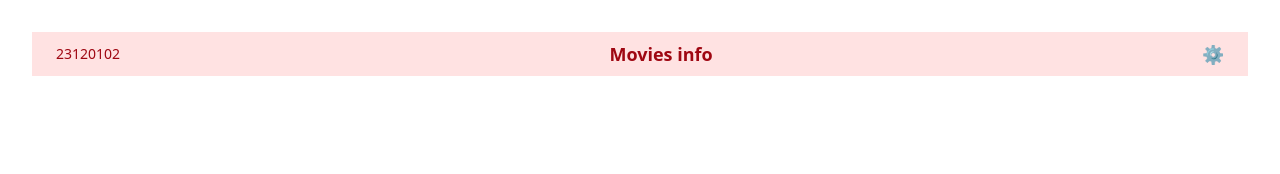
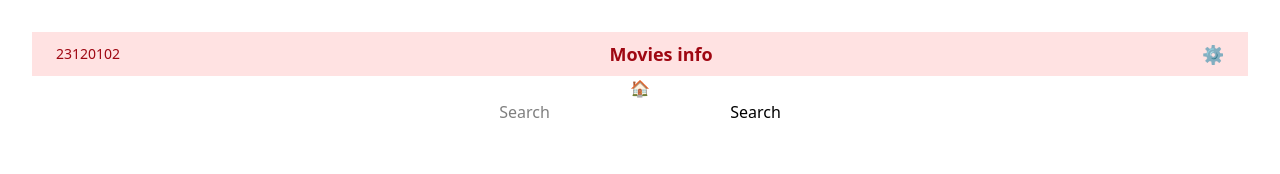
Before and after one commit to nnmt2810/btcn2, a React (Vite) app: page / in a window 1280 px wide. Shown: the top 174 px of the page. Built offline with nearby package versions, Linux system fonts and the light colour scheme.

Commit message:
khởi tạo navbar component

```diff
--- a/src/App.jsx
+++ b/src/App.jsx
@@ -1,6 +1,7 @@
 import { useState } from 'react'
 import Header from './components/Header'
 import './App.css'
+import Navbar from './components/Navbar'
 
 function App() {
   const [count, setCount] = useState(0)
@@ -8,6 +9,7 @@ function App() {
   return (
     <>
       <Header />
+      <Navbar />
     </>
   )
 }
--- /dev/null
+++ b/src/components/Navbar.jsx
@@ -0,0 +1,24 @@
+const Navbar = () => {
+    return (
+        <nav>
+            <div>
+                <button>
+                    🏠
+                </button>
+
+                <form>
+                    <input
+                        type="text"
+                        placeholder="Search"
+                    />
+
+                    <button type="submit">
+                        Search
+                    </button>
+                </form>
+            </div>
+        </nav>
+  )
+}
+
+export default Navbar
```
